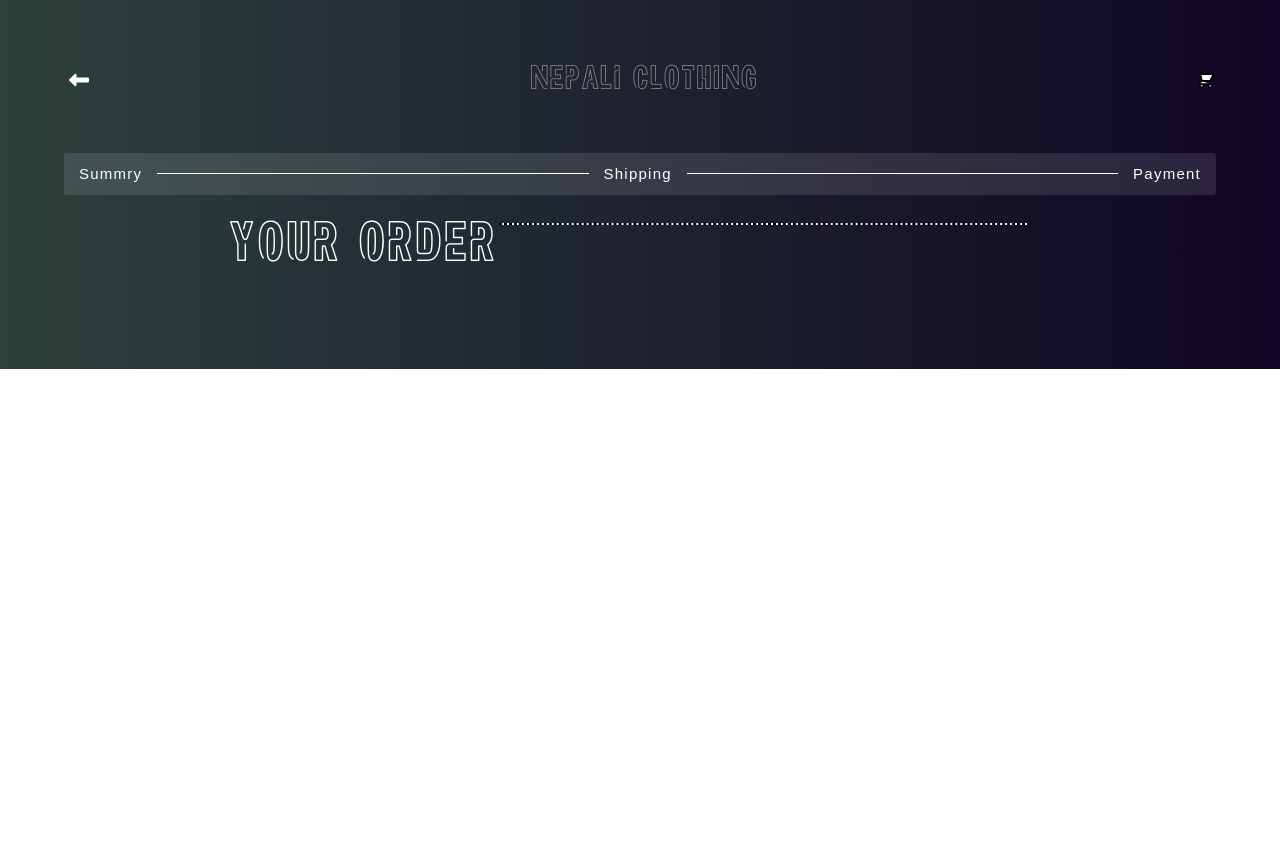
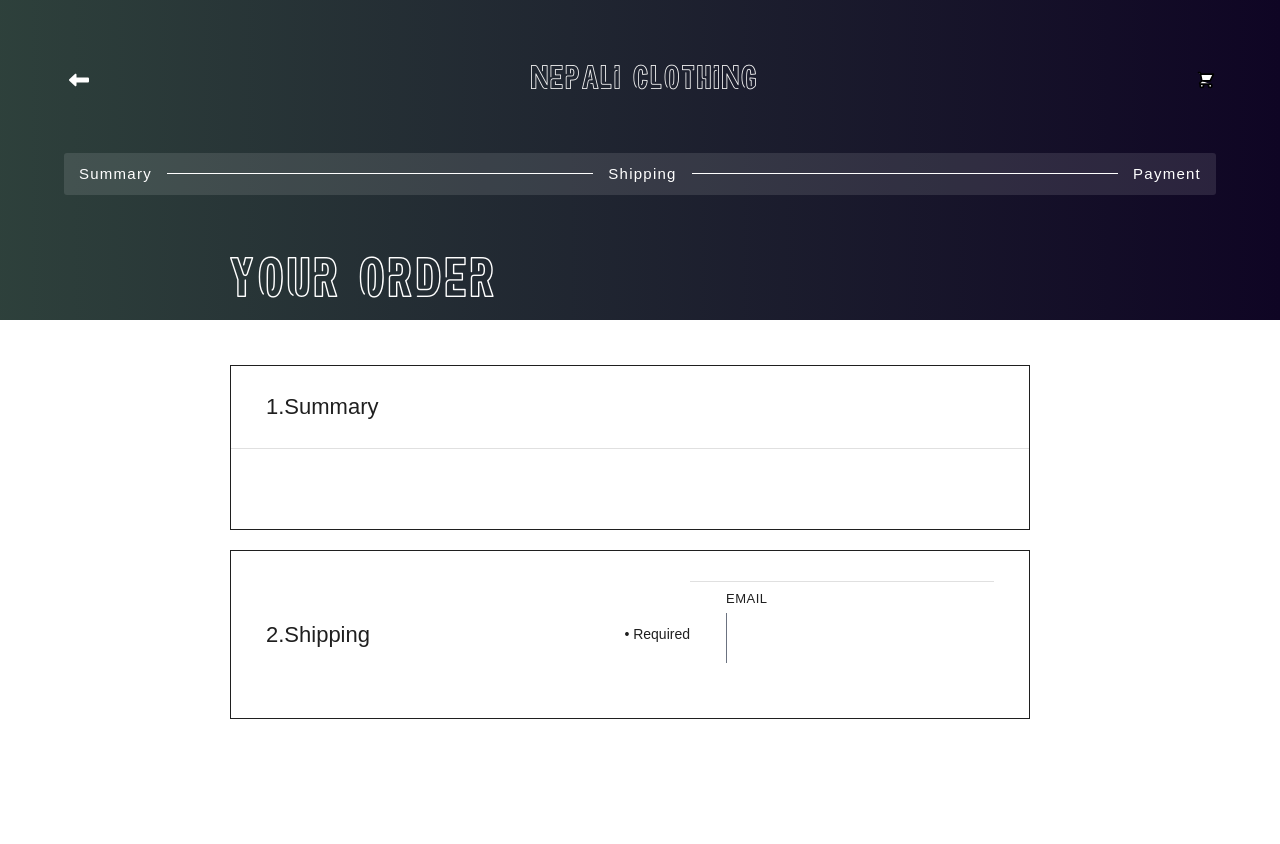
Before and after one commit to I-am-Stone/Eco-CRM-Website, a Django app: page /home/checkout in a window 1280 px wide. Before the commit the page ends 369 px from the top, so only its background shows below. Run offline with Django 4.2, Linux system fonts and the light colour scheme; style sheets or scripts are compiled from the project's sources; some libraries are stand-ins or nearby versions.

Commit message:
order steps

```diff
--- a/inventory/static/inventory/styles.css
+++ b/inventory/static/inventory/styles.css
@@ -108,7 +108,7 @@ body {
     text-decoration: none;
     color: black; /* Text color */
     background-color: #fff;
-    border: 2px solid #fff; /* Border color */
+    border: 2px solid #b19898; /* Border color */
     border-radius: 0;
     cursor: pointer;
 
@@ -304,8 +304,11 @@ h2 {
 /* Cart.html design */
 
 .section-hero{
-    min-height: 30vh;
+    min-height: 40vh;
     background-image:linear-gradient(90deg, rgba(9,31,25,0.8519782913165266) 0%, rgba(15,5,36,1) 100%);
+    background-position: 0 0, 30%;
+    background-size: auto, cover;
+    padding-bottom: 10px;
 }
 
 .section.checkout_hero{
@@ -346,9 +349,10 @@ h2 {
 .section-nav-button{
     color: #ddd;
 }
+
 .section-header{
     font-family: 'neon',sans-serif;
-    color: #848482;
+    color: whitesmoke;
     font-size: 30px;
 }
 .section-checkout{
@@ -384,8 +388,6 @@ h2 {
     color: red;
     padding: 2px;
 }
-
-
 
 
 .view-cart {
@@ -449,55 +451,6 @@ h2 {
     color: #e63946;
 }
 
-.checkout-wrapper{
-    width: auto;
-    min-height: auto;
-    background-color: transparent;
-    justify-content: center;
-    align-items: flex-start;
-    margin-left: 5%;
-    margin-right: 5%;
-    padding: 0 40px 40px;
-    font-family: IBM Plex Mono, sans-serif;
-    display: flex;
-
-}
-
-
-
-.checkout-bc-line-new.dotted {
-    border: 1px dashed #000;
-}
-
-.checkout-bc-line-new{
-    height: 0.2px;
-    background-color: #fff;
-    flex: 1;
-    box-sizing: border-box;
-
-}
-
-.order-steps-wrapper{
-    margin-top: -31px;
-    flex: 0 800px;
-    margin-right:20px;
-}
-
-.checkout-title-wrapper{
-    align-items: center;
-    margin-bottom: 45px;
-    display: flex;
-
-}
-
-.order-h1{
-    color: #fff;
-    margin-top: 45px;
-    font-family: 'neon',sans-serif;
-    font-size: 50px;
-
-}
-
 
 @media (max-width: 600px) {
     .view-cart {
@@ -534,8 +487,125 @@ h2 {
 }
 
 
+.section.checkout-body{
+    background-color: var(--white);
+    padding-top: 0;
+    padding-bottom: 65px
+}
+.order-steps-wrapper{
+    margin-top: -75px;
+    flex: 0 800px;
+    margin-right: 20px;
+}
 
+.checkout-title-wrapper{
+    align-items: center;
+    margin-bottom: 45px;
+    display: flex;
+}
 
+.order-h1{
+    color: #fff;
+    margin-top: 0;
+    margin-bottom: 0;
+    margin-right: 15px;
+    font-family: 'neon',sans-serif;
+    font-size: 50px;
+    font-weight: 400
+}
+
+.checkout-wrapper{
+    width: auto;
+    min-height: auto;
+    background-color: transparent;
+    justify-content: center;
+    align-items: flex-start;
+    margin-left: 5%;
+    margin-right: 5%;
+    padding: 0 40px 40px;
+    font-family: IBM Plex Mono, sans-serif;
+    display: flex;
+}
+
+.order-step-item{
+    width: 100%;
+    box-shadow: none;
+    color: #1f1f1f;
+    background-color: #fff;
+    border: 1px solid #1f1f1f;
+    flex-direction: column;
+    justify-content: space-between;
+    margin-top: 10px;
+    margin-bottom: 20px;
+    text-decoration: none;
+    transition: box-shadow .3s;
+    display: flex;
+    overflow: hidden;
+}
+
+.order-step-title{
+    width: 100%;
+    cursor: pointer;
+    align-items: center;
+    padding: 30px 35px;
+    text-decoration: none;
+    display: flex
+
+}
+
+.checkout-section-title{
+    color: #1f1f1f;
+    flex: 1;
+    font-size: 22px;
+    line-height: 1em
+}
+
+.order-step-content{
+    background-color: transparent;
+    border-top: 1px solid #e0e0e0;
+    padding: 10px 36px;
+    display: block;
+    position: static
+}
+
+.order-items-content{
+    border: 1px #000;
+    padding: 30px 0;
+}
+
+.customer-info{
+    margin-bottom: 0;
+    display: block;
+}
+
+.items{
+    border: 1px #000;
+    padding-bottom: 0;
+}
+
+.text-field-label{
+    letter-spacing: .5px;
+    text-transform: uppercase;
+    font-size: 13px;
+    font-weight: 500;
+    line-height: 1em;
+    margin-bottom: 8px;
+    display: block;
+}
+
+.text-field{
+    height: 50px;
+    background-color: var(--ultragrey);
+    border-top: 1px transparent;
+    border-bottom: 0 transparent;
+    border-left: 3px solid transparent;
+    border-right: 1px transparent;
+    border-radius: 0;
+    margin-bottom: 15px;
+    font-family: IBM Plex Mono, sans-serif;
+    font-size: 16px;
+    transition: background-color .15s;
+}
 
 @media only screen and (max-width: 1024px) {
   /* Styles for screens up to 600px wide (typically mobile devices) */
--- a/inventory/templates/inventory/checkout.html
+++ b/inventory/templates/inventory/checkout.html
@@ -28,7 +28,7 @@
         <div class='section-checkout'>
             <div class='section-checkout-wrapper'>
                 <div class='checkout-link'>
-                    <div class='checkout-link-text'>Summry</div>
+                    <div class='checkout-link-text'>Summary</div>
                 </div>
                 <div class='checkout-line'></div>
                 <div class='checkout-link'>
@@ -40,17 +40,43 @@
                     <div class="checkout-bc-line dotted"></div>
                 </div>
             </div>
-        <div>
+        </div>
     </div>
-    <div class="checkout-wrapper">
-        <div class="order-steps-wrapper">
-            <div class="checkout-title-wrapper">
-                <h1 class="order-h1">Your Order</h1>
-                <div class="checkout-bc-line-new dotted"></div>
+    <div class="section checkout-body">
+        <div class="checkout-wrapper">
+            <div class="order-steps-wrapper">
+                <div class="checkout-title-wrapper">
+                    <h1 class="order-h1">Your Order</h1>
+                </div>
+                <div class="order-step-item">
+                    <div class="order-step-title">
+                        <div class="checkout-section-title">1.Summary</div>
+                    </div>
+                    <div class="order-step-content">
+                        <div class="order-items-wrapper">
+                            <fieldset class="order-items-content">
+
+                            </fieldset>
+                        </div>
+                    </div>
+                </div>
+                <div class="order-step-item">
+                    <div class="order-step-title">
+                        <div class="checkout-section-title">2.Shipping</div>
+                        <div>• Required</div>
+                        <div class="order-step-content">
+                            <form class="customer-info">
+                                <fieldset class="items">
+                                    <label class="text-field-label">Email</label>
+                                    <input class="text-field" type="text" name="email">
+                                </fieldset>
+                            </form>
+                        </div>
+                    </div>
+                </div>
             </div>
         </div>
     </div>
-
 </body>
 <script src="{% static 'inventory/js/main.js' %}">
 </script>
```
Also changed, not shown: db.sqlite3.
